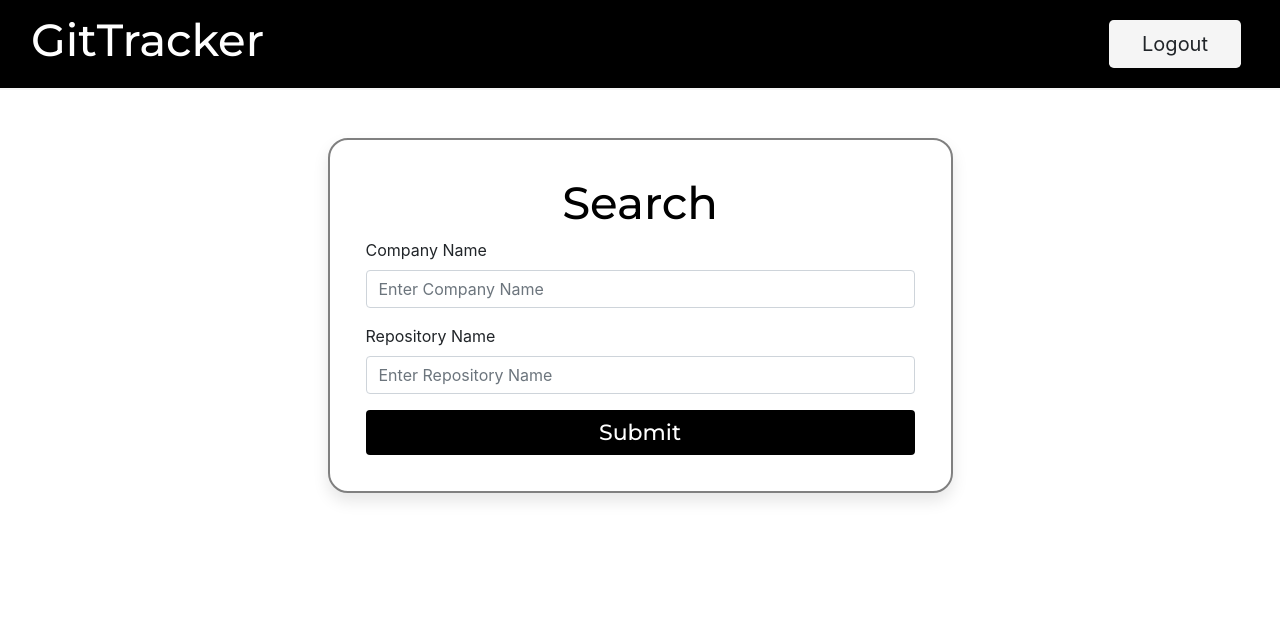
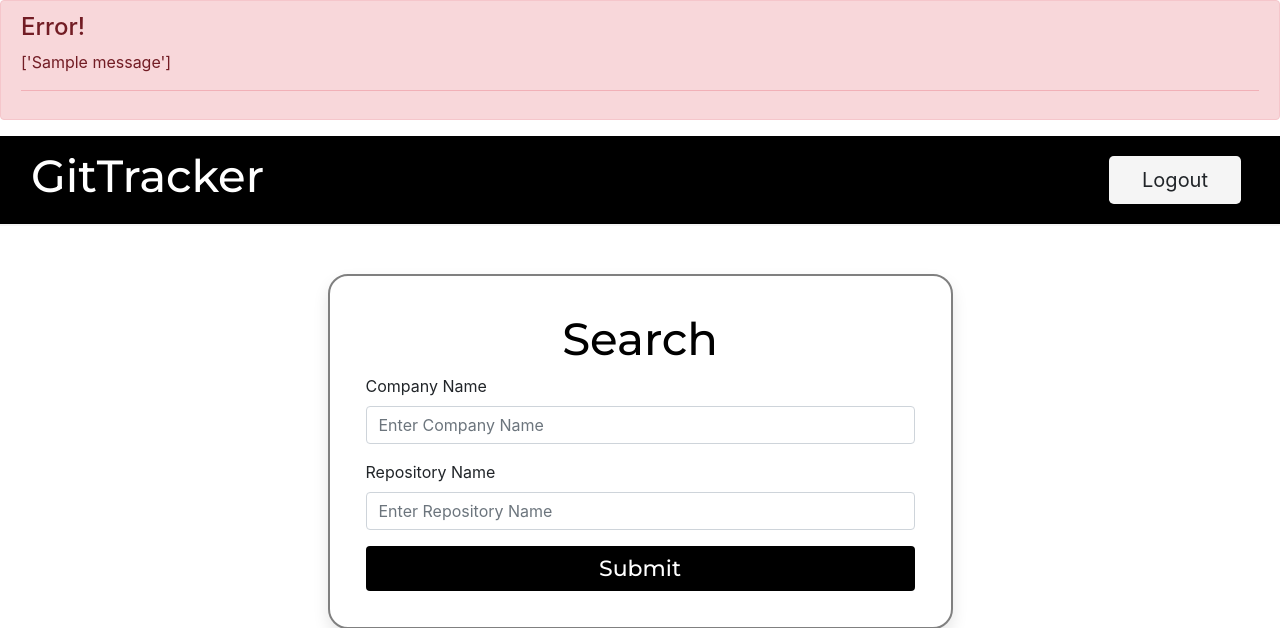
Before and after one commit to andrew-arkhipov/hacktx, a Python web app: template scraper_api/app/templates/homepage.html in a window 1280 px wide. Shown: the top 628 px of the page. Run offline with Jinja, Linux system fonts and the light colour scheme; the template is opened without the code that fills it, so the values that code supplies are empty; one stand-in notice (Sample message) is shown; some libraries are stand-ins or nearby versions.

Commit message:
adding error checking, new html codes, and readme

```diff
--- a/scraper_api/app/templates/template.html
+++ b/scraper_api/app/templates/template.html
@@ -18,7 +18,15 @@
 </head>
 
 <body>
-    <div id="error"></div>
+    {% with messages = get_flashed_messages() %}
+    {% if messages %}
+    <div class="alert alert-danger" role="alert">
+        <h4 class="alert-heading">Error!</h4>
+        <p>{{ messages }}</p>
+        <hr>
+    </div>
+    {% endif %}
+    {% endwith %}
     {% block content %}{% endblock %}
     <script src="https://code.jquery.com/jquery-3.3.1.slim.min.js"
         integrity="sha384-q8i/X+965DzO0rT7abK41JStQIAqVgRVzpbzo5smXKp4YfRvH+8abtTE1Pi6jizo"
```
Also changed, not shown: README.txt (added).
